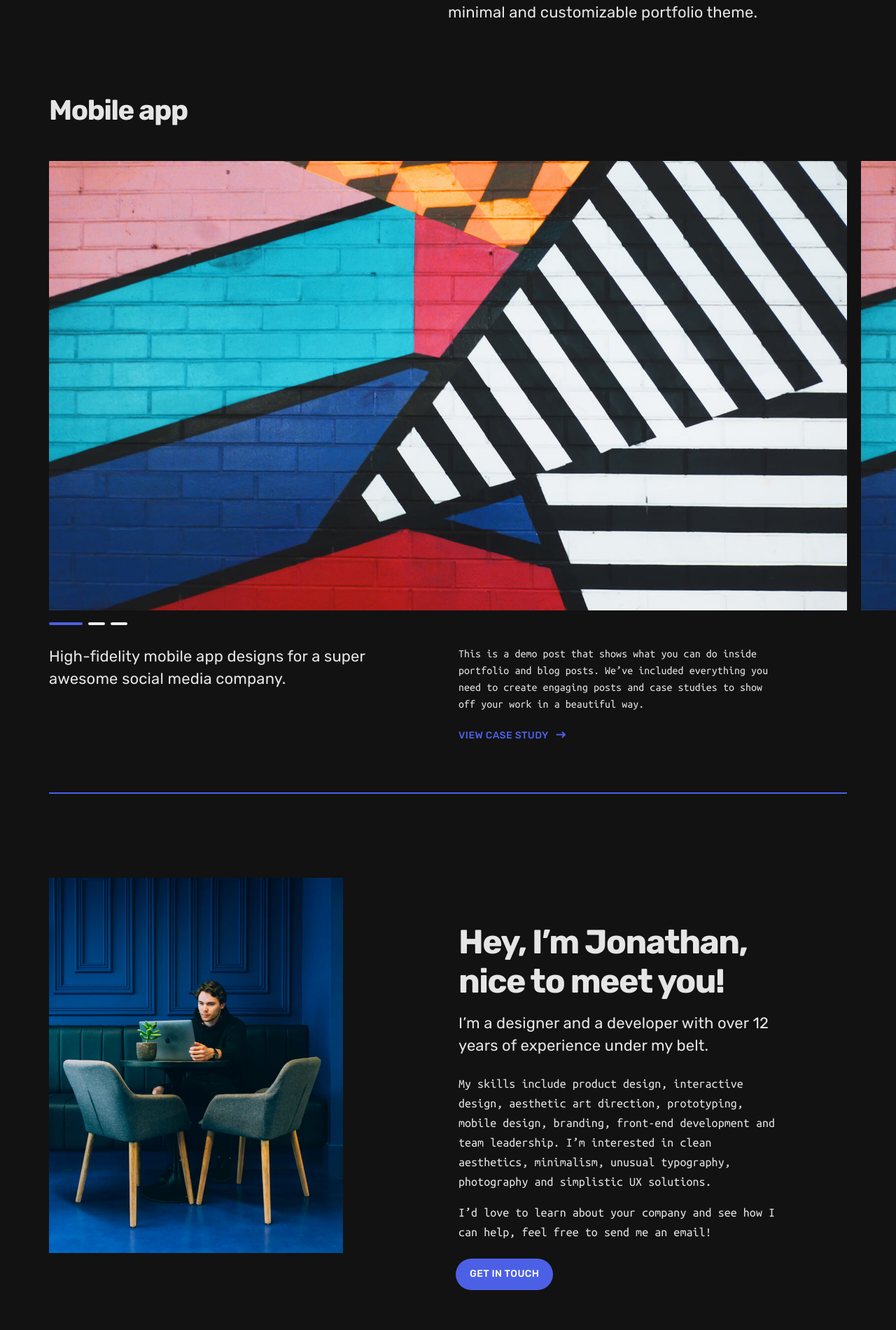
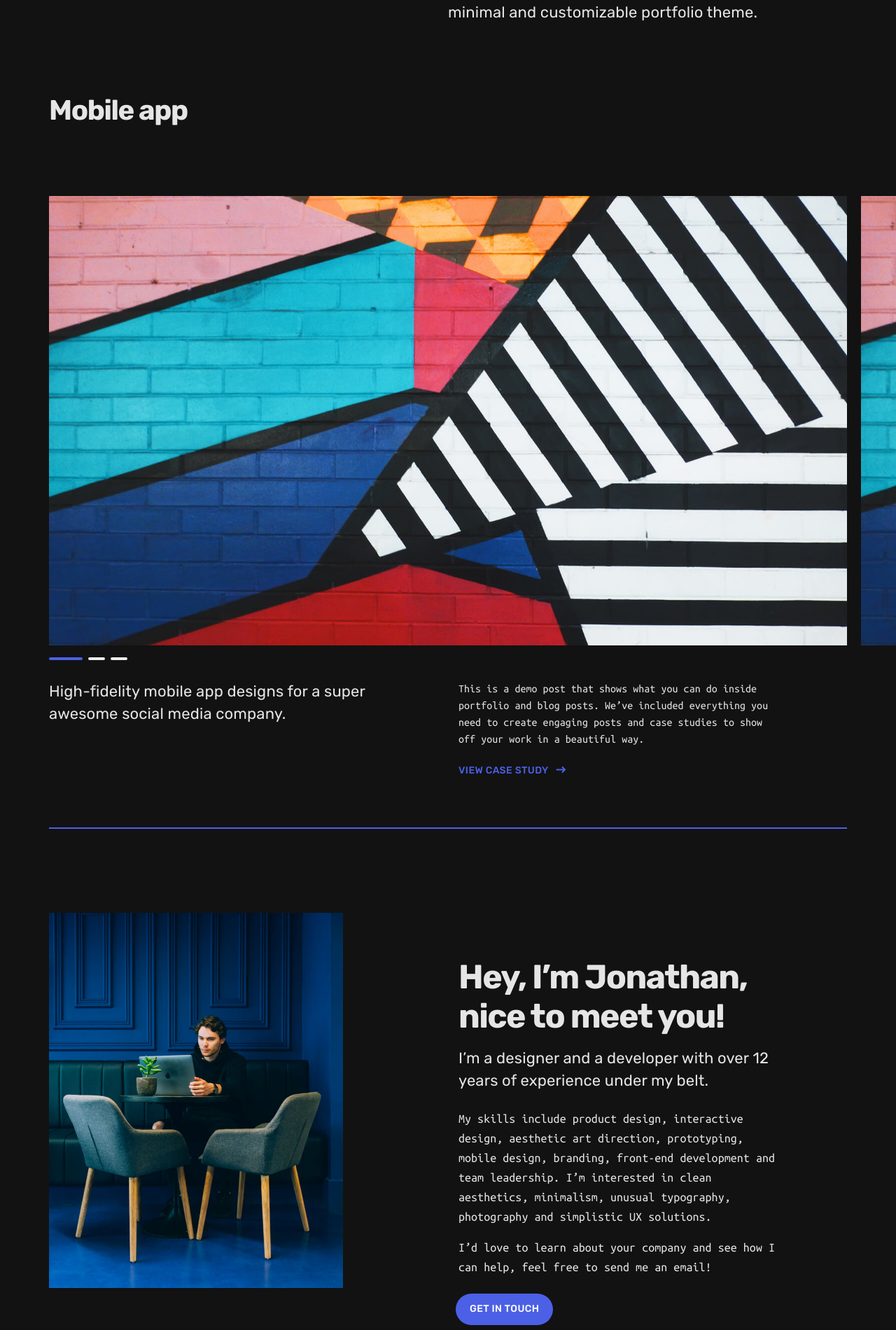
Before and after one commit to sekaizato/BADS7105-CRM, a Jekyll site: the page built from index.html, in a window 1280 px wide. Shown: the part 451-2351 px from the top of the page at 70% size. Built offline with Jekyll 4.4.1, drawn with Linux system fonts in a browser that asks for light colours; nearby versions of some CDN libraries.

Commit message:
Update Padding

```diff
--- a/_sass/_includes/_gallery.scss
+++ b/_sass/_includes/_gallery.scss
@@ -95,6 +95,8 @@
   .gallery__wrap {
     margin-left: -$grid-spacing/2;
     margin-right: -$grid-spacing/2;
+    margin-top: 30px;
+    margin-bottom: 30px;
   }
 
   .gallery__item {
--- a/_sass/_plugins.scss
+++ b/_sass/_plugins.scss
@@ -16,6 +16,7 @@
 
 .owl-carousel {
   display: none;
+  padding-top: 50px;
   // width: 100%;
   -webkit-tap-highlight-color: transparent;
   /* position relative and z-index fix webkit rendering fonts issue */
```
